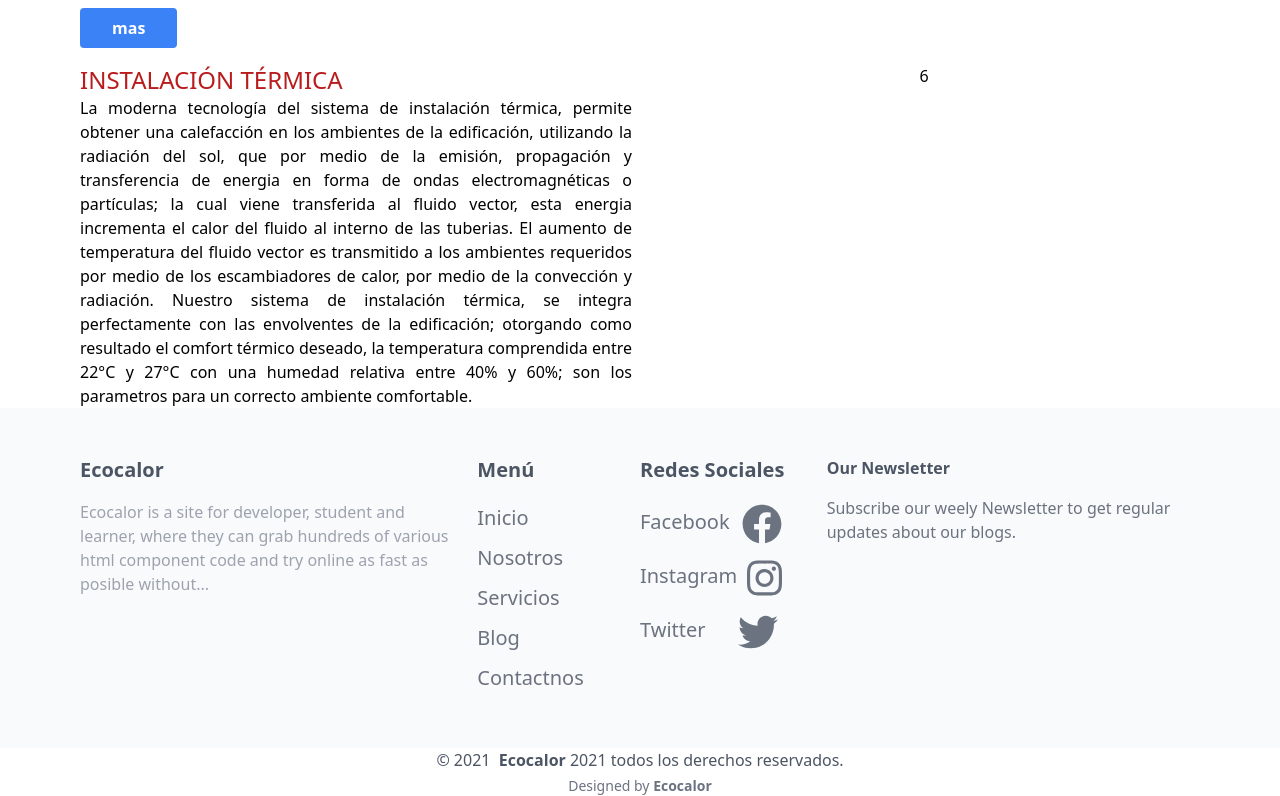
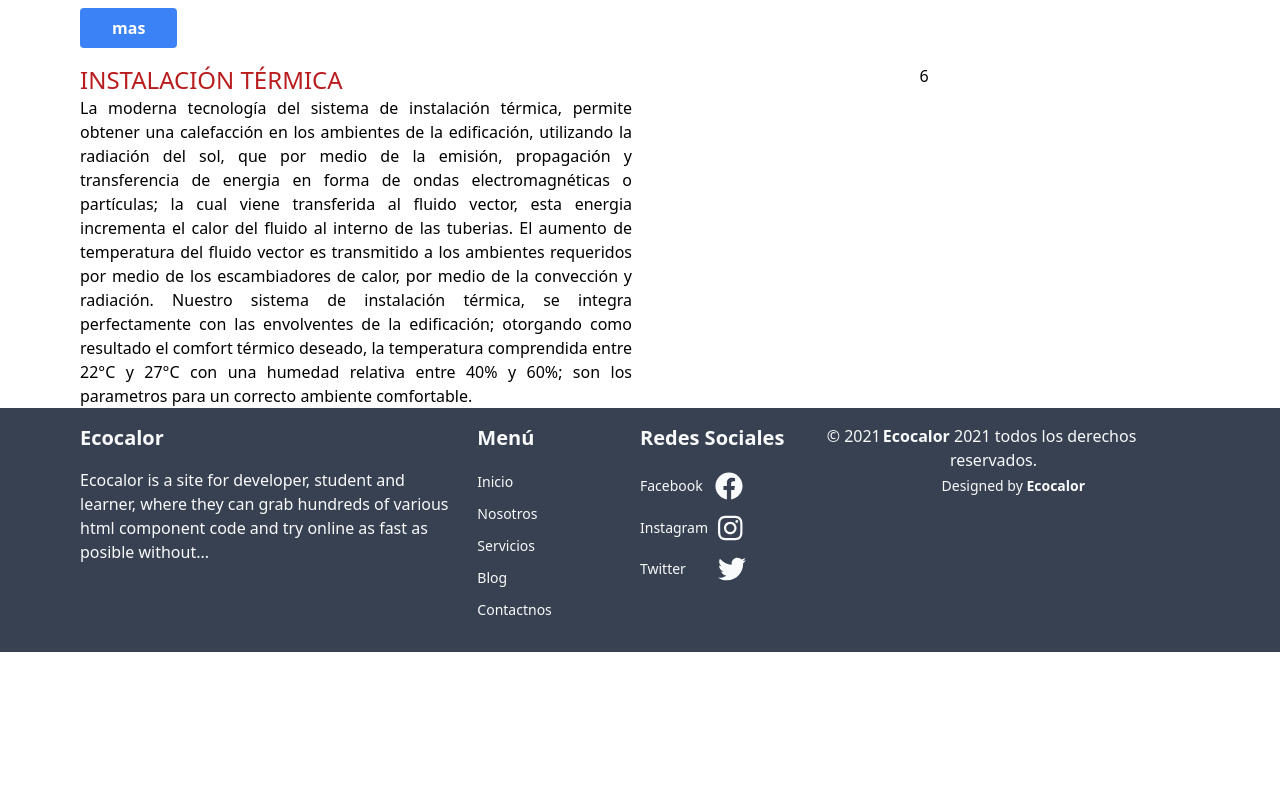
Before and after one commit to luigiRR/repositorio-ecocalor, a React (Create React App) app: page / in a window 1280 px wide. Shown: the part 1640-2436 px from the top of the page. After the commit the page ends 2292 px from the top, so only its background shows below. Built offline with nearby package versions, Linux system fonts and the light colour scheme.

Commit message:
cambios footer

```diff
--- a/src/components/Footer/Footer.jsx
+++ b/src/components/Footer/Footer.jsx
@@ -6,14 +6,14 @@ import { faFacebook, faInstagram, faInstagramSquare, faTwitter } from '@fortawes
 export default function Footer() {
     return (
         <div className="bg-cover bg-center">
-            <div className="bg-gray-50">
-                <div className="container mx-auto px-6 lg:px-20 py-12">
+            <div className="bg-gray-700">
+                <div className="container mx-auto px-6 lg:px-20 py-4">
                     <div className="lg:flex">
                         <div className="w-full lg:w-2/3">
                             <div className="lg:flex">
                                 <div className="w-full mb-12 lg:mb-0 lg:w-1/2">
-                                    <h2 className="font-bold text-xl text-gray-600 mb-4">Ecocalor</h2>
-                                    <p className="text-gray-400">
+                                    <h2 className="font-bold text-xl text-gray-50 mb-4">Ecocalor</h2>
+                                    <p className="text-gray-50">
                                         Ecocalor is a site for developer, student and learner,
                                         where they can grab
                                         hundreds of various html component code and try online as fast as posible without...
@@ -27,9 +27,9 @@ export default function Footer() {
                                 </div>
                                 <div className="w-full lg:w-1/2 lg:flex lg:px-6 ">
                                     <div className="w-full mb-6 lg:mb-0 lg:w-1/2">
-                                        <h2 className="font-bold text-gray-600 mb-4 text-xl">
+                                        <h2 className="font-bold text-gray-50 mb-4 text-xl">
                                             Menú</h2>
-                                        <ul className="text-gray-500 text-xl">
+                                        <ul className="text-gray-50 text-sm">
                                             <li className="pt-1 pb-2">
                                                 <Link to="/">Inicio</Link>
                                             </li>
@@ -48,9 +48,9 @@ export default function Footer() {
                                         </ul>
                                     </div>
                                     <div className="w-full mb-6 lg:mb-0 lg:w-1/2">
-                                        <h2 className="font-bold text-gray-600 mb-4 text-xl">
+                                        <h2 className="font-bold text-gray-50 mb-4 text-xl">
                                             Redes Sociales</h2>
-                                        <ul className="text-gray-500 text-xl">
+                                        <ul className="text-gray-50 text-sm">
                                             <li className="pt-1 pb-2">
                                                 <a href="#" className="flex flex-wrap hover:text-blue-700">
                                                     <div className="pt-1 pr-3"><p>Facebook</p></div>
@@ -75,24 +75,13 @@ export default function Footer() {
                             </div>
                         </div>
                         <div className="w-full lg:w-1/3">
-                            <h2 className=" font-bold text-gray-600 mb-4">
-                                Our Newsletter
-                            </h2>
-                            <div className="text-gray-500 mb-8">
-                                Subscribe our weely Newsletter to get regular updates about our blogs.
+                            <div className="flex justify-center text-gray-50 mb-1 -px-2">
+                                © 2021  <span className="font-bold">Ecocalor</span> 2021 todos los derechos reservados.
+                            </div>
+                            <div className="flex font-light justify-center text-gray-50 text-sm">
+                                <p>Designed by <span className="font-bold">Ecocalor</span></p>
                             </div>
                         </div>
-                    </div>
-                </div>
-            </div>
-
-            <div>
-                <div className="container mx-auto px-6 lg:px-20">
-                    <div className="flex justify-center text-gray-600 mb-1">
-                        © 2021  <span className="font-bold">Ecocalor</span> 2021 todos los derechos reservados.
-                    </div>
-                    <div className="flex font-light justify-center text-gray-500 text-sm">
-                        <p>Designed by <span className="font-bold">Ecocalor</span></p>
                     </div>
                 </div>
             </div>
```
